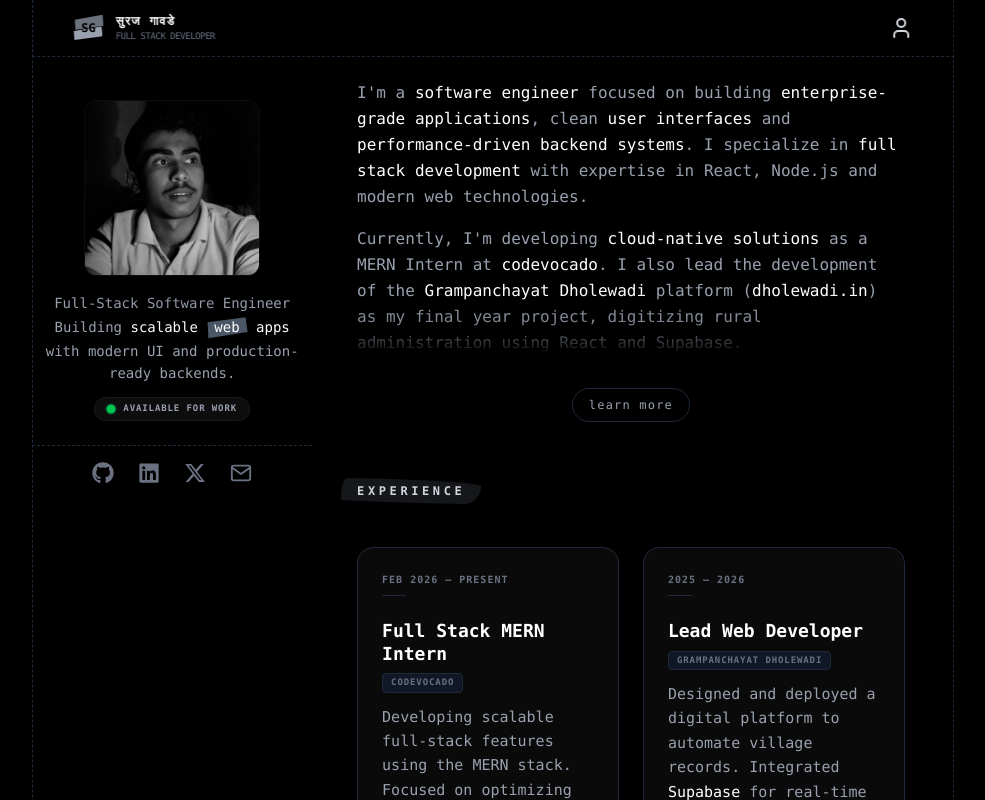
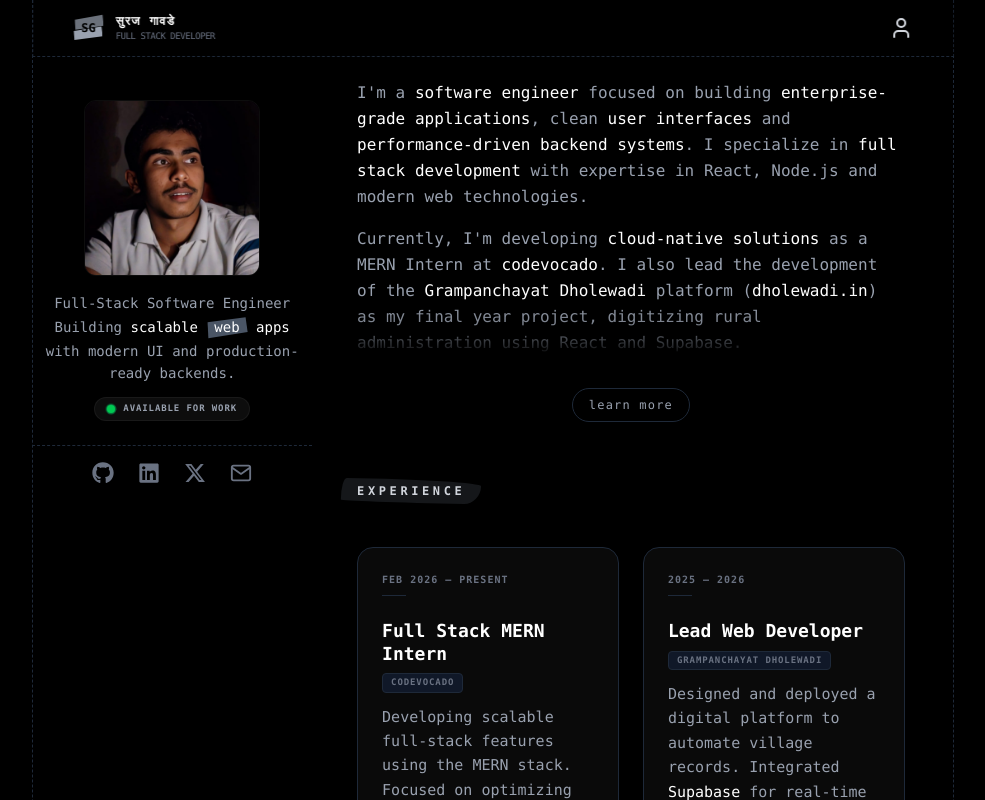
Before and after one commit to gawadesuraj/my-portfolio-web, a React app: page / in a window 1280 px wide. Shown: the top 800 px of the page, without its empty margins (147-1132 px from the left). Built offline with nearby package versions, Linux system fonts and the light colour scheme; the HTML template or start-up script is replaced by a standard one.

Commit message:
update image effect

```diff
--- a/src/components/Sidebar.jsx
+++ b/src/components/Sidebar.jsx
@@ -9,7 +9,7 @@ export default function Sidebar() {
         <img
           src={profileImage}
           alt="Suraj Gawade"
-          className="w-44 h-44 rounded-xl object-cover grayscale hover:grayscale-0 transition-all duration-700 border border-white/5 shadow-2xl"
+          className="w-44 h-44 rounded-xl border border-white/5 shadow-2xl"
         />
 
         {/* Reduced margin-top from mt-6 to mt-4 */}
```
